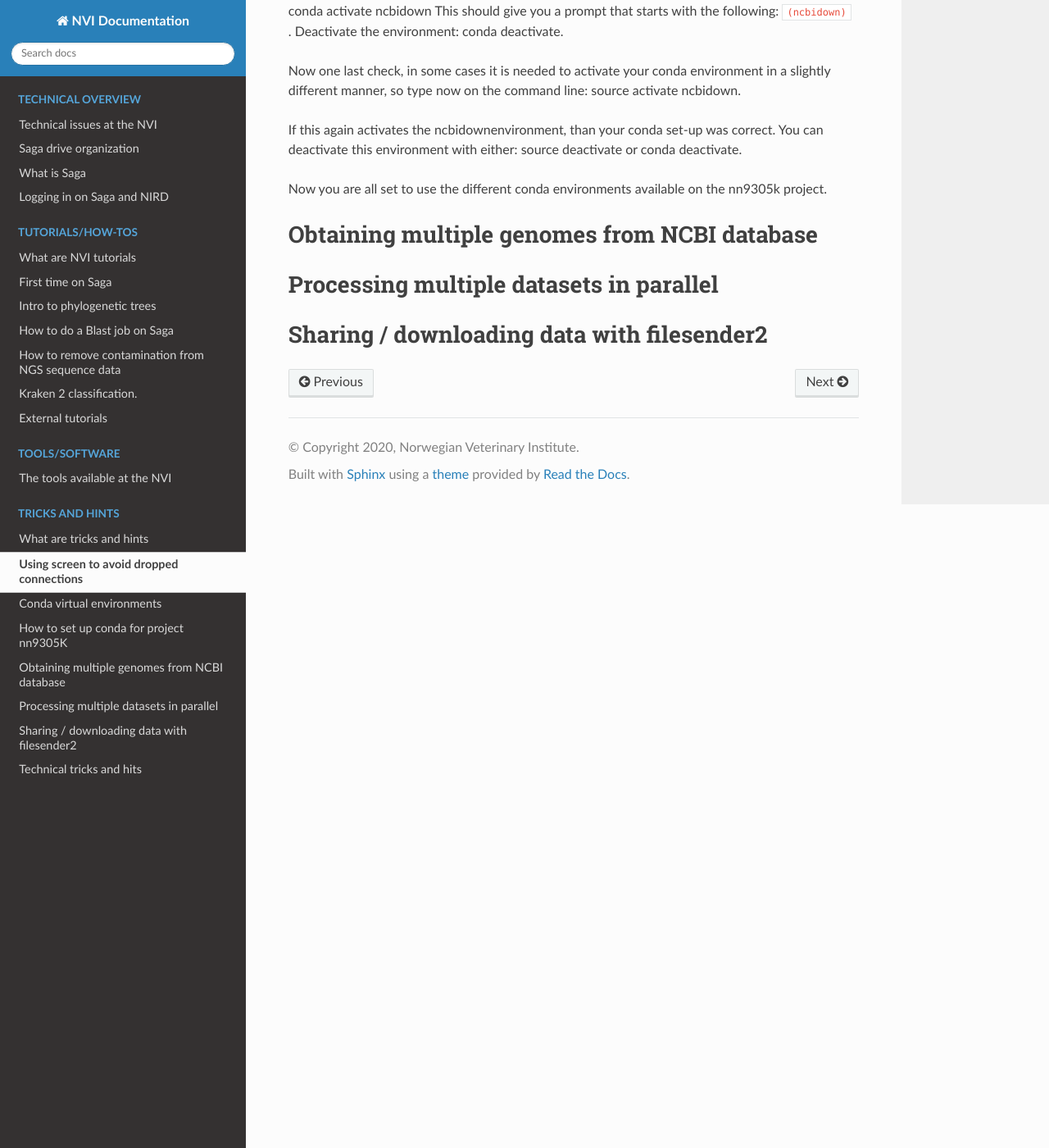
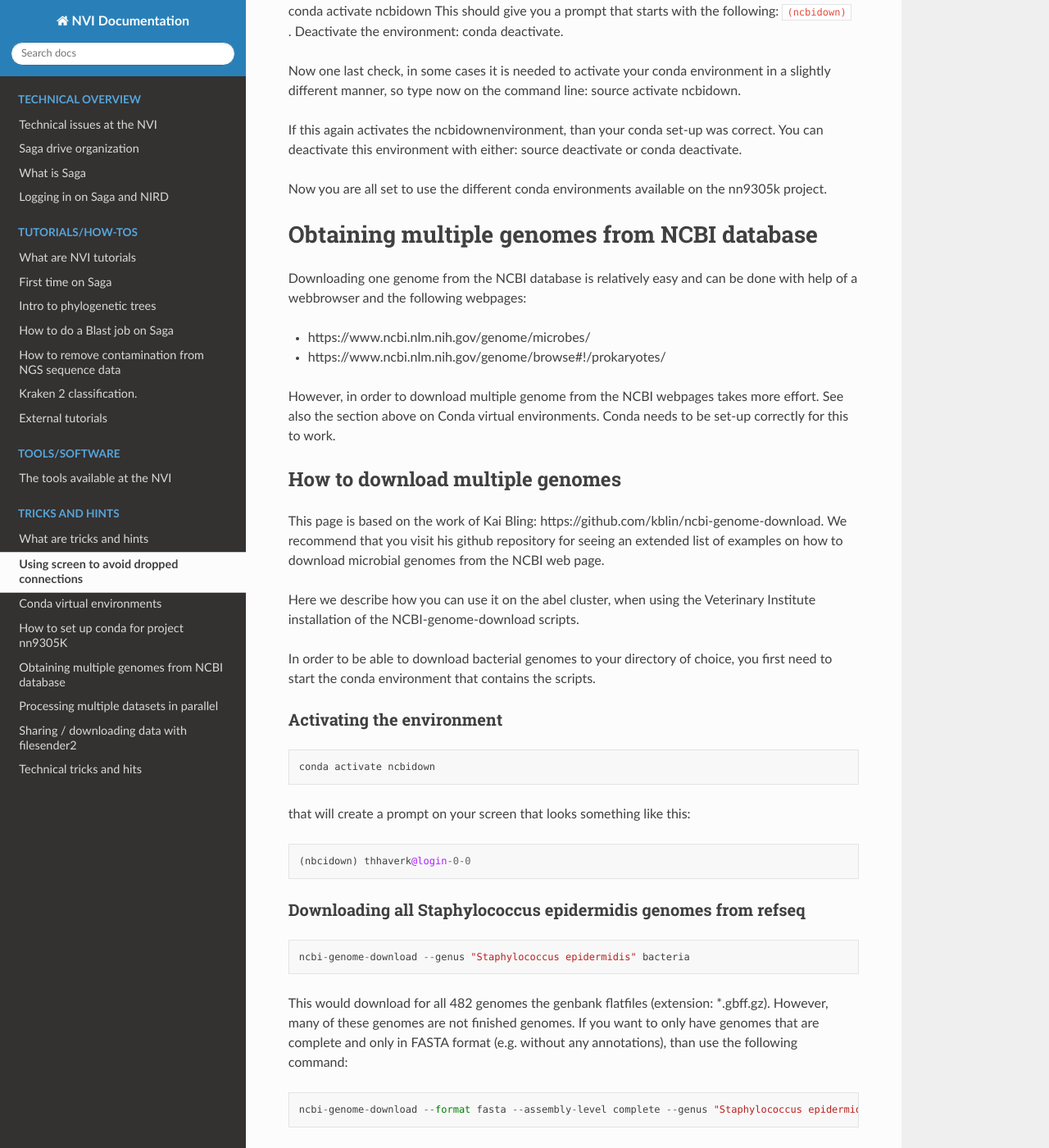
Before and after one commit to NorwegianVeterinaryInstitute/nvi-documentation, a Sphinx documentation site: the page built from docs/source/tricks/sagatricks.md, in a window 1280 px wide and 1400 px high, scrolled down 2335 px. Shown: the whole window at 82% size. Built offline with Sphinx 7.4.7 and the Read the Docs theme 2.0.0, drawn with Linux system fonts in a browser that asks for light colours; pages that are not in the unit, such as notebooks, are missing from menus.

Commit message:
Update sagatricks.md

```diff
--- a/docs/source/tricks/sagatricks.md
+++ b/docs/source/tricks/sagatricks.md
@@ -68,6 +68,35 @@ Now you are all set to use the different conda environments available on the nn9
 
 ## Obtaining multiple genomes from NCBI database
 
+Downloading one genome from the NCBI database is relatively easy and can be done with help of a webbrowser and the following webpages:
+
+* https://www.ncbi.nlm.nih.gov/genome/microbes/
+* https://www.ncbi.nlm.nih.gov/genome/browse#!/prokaryotes/
+
+However, in order to download multiple genome from the NCBI webpages takes more effort. See also the section above on Conda virtual environments. Conda needs to be set-up correctly for this to work.
+
+### How to download multiple genomes
+This page is based on the work of Kai Bling: https://github.com/kblin/ncbi-genome-download. We recommend that you visit his github repository for seeing an extended list of examples on how to download microbial genomes from the NCBI web page.
+
+Here we describe how you can use it on the abel cluster, when using the Veterinary Institute installation of the NCBI-genome-download scripts.
+
+In order to be able to download bacterial genomes to your directory of choice, you first need to start the conda environment that contains the scripts.
+
+#### Activating the environment
+	conda activate ncbidown
+
+that will create a prompt on your screen that looks something like this:
+
+	(nbcidown) thhaverk@login-0-0
+
+#### Downloading all Staphylococcus epidermidis genomes from refseq
+
+	ncbi-genome-download --genus "Staphylococcus epidermidis" bacteria
+
+This would download for all 482 genomes the genbank flatfiles (extension: *.gbff.gz). However, many of these genomes are not finished genomes. If you want to only have genomes that are complete and only in FASTA format (e.g. without any annotations), than use the following command:
+
+	ncbi-genome-download --format fasta --assembly-level complete --genus "Staphylococcus epidermidis" bacteria
+
 ## Processing multiple datasets in parallel
 
 ## Sharing / downloading data with filesender2
```
